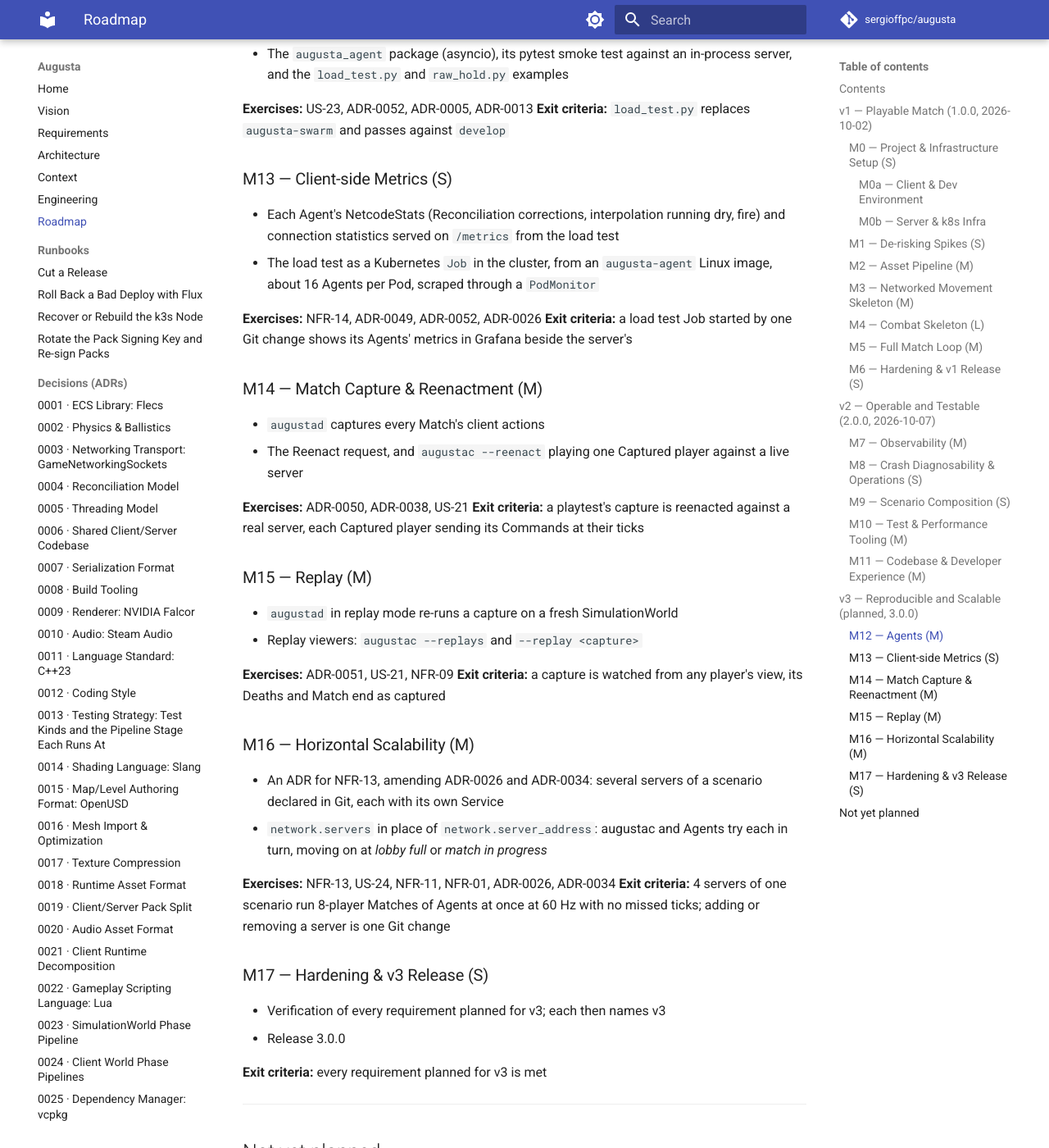
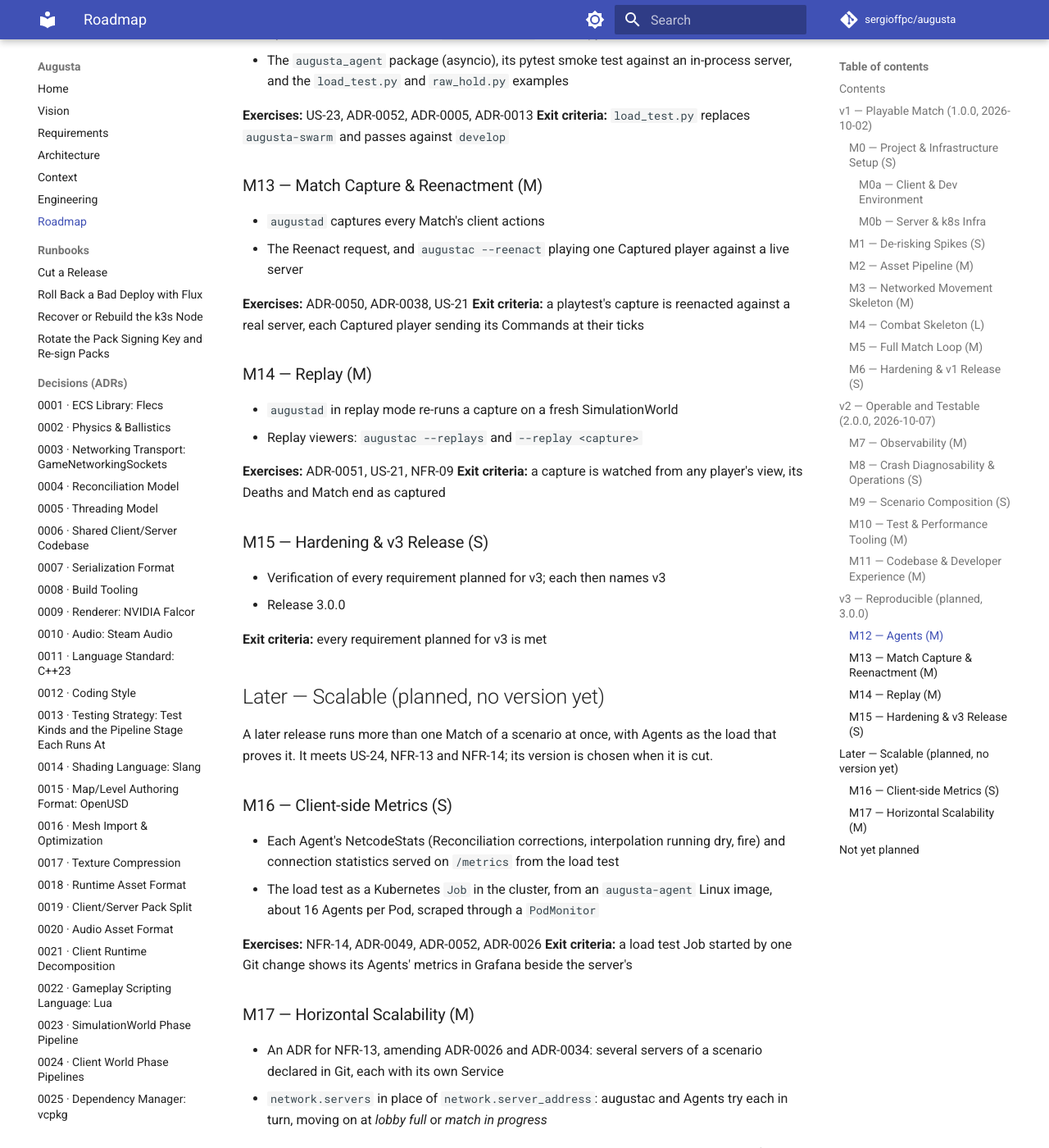
Before and after one commit to sergioffpc/augusta, an MkDocs documentation site: the page built from docs/ROADMAP.md, in a window 1280 px wide and 1400 px high, scrolled down 6259 px. Shown: the whole window at 82% size. Built offline with MkDocs 1.6.1 and Material for MkDocs 9.7.7, drawn with Linux system fonts in a browser that asks for light colours; comment, search, counter and statistics services are not loaded; some of the changed text lies outside the part shown.

Commit message:
docs(roadmap): move client-side metrics and horizontal scalability past v3
v3 now meets US-21, US-23 and NFR-09 only. Client-side Metrics and
Horizontal Scalability move to a later release with no version yet,
taking US-24, NFR-13 and NFR-14 with them. Milestones are renumbered to
stay in order: v3 is M12-M15, the later release M16-M17.

Co-Authored-By: Claude Opus 5.5 <noreply@anthropic.com>

```diff
--- a/docs/ROADMAP.md
+++ b/docs/ROADMAP.md
@@ -23,13 +23,14 @@ that first met it, or the one it is planned for.
     - [M9 — Scenario Composition (S)](#m9--scenario-composition-s)
     - [M10 — Test & Performance Tooling (M)](#m10--test--performance-tooling-m)
     - [M11 — Codebase & Developer Experience (M)](#m11--codebase--developer-experience-m)
-- [v3 — Reproducible and Scalable (planned, 3.0.0)](#v3--reproducible-and-scalable-planned-300)
+- [v3 — Reproducible (planned, 3.0.0)](#v3--reproducible-planned-300)
     - [M12 — Agents (M)](#m12--agents-m)
-    - [M13 — Client-side Metrics (S)](#m13--client-side-metrics-s)
-    - [M14 — Match Capture & Reenactment (M)](#m14--match-capture--reenactment-m)
-    - [M15 — Replay (M)](#m15--replay-m)
-    - [M16 — Horizontal Scalability (M)](#m16--horizontal-scalability-m)
-    - [M17 — Hardening & v3 Release (S)](#m17--hardening--v3-release-s)
+    - [M13 — Match Capture & Reenactment (M)](#m13--match-capture--reenactment-m)
+    - [M14 — Replay (M)](#m14--replay-m)
+    - [M15 — Hardening & v3 Release (S)](#m15--hardening--v3-release-s)
+- [Later — Scalable (planned, no version yet)](#later--scalable-planned-no-version-yet)
+    - [M16 — Client-side Metrics (S)](#m16--client-side-metrics-s)
+    - [M17 — Horizontal Scalability (M)](#m17--horizontal-scalability-m)
 - [Not yet planned](#not-yet-planned)
 
 <!-- pyml enable md051 -->
@@ -255,7 +255,38 @@ under it. It meets US-21, US-23, US-24, NFR-09, NFR-13 and NFR-14.
 **Exercises:** US-23, ADR-0052, ADR-0005, ADR-0013 **Exit criteria:**
 `load_test.py` replaces `augusta-swarm` and passes against `develop`
 
-### M13 — Client-side Metrics (S)
+### M13 — Match Capture & Reenactment (M)
+
+- `augustad` captures every Match's client actions
+- The Reenact request, and `augustac --reenact` playing one Captured player
+  against a live server
+
+**Exercises:** ADR-0050, ADR-0038, US-21 **Exit criteria:** a playtest's capture
+is reenacted against a real server, each Captured player sending its Commands at
+their ticks
+
+### M14 — Replay (M)
+
+- `augustad` in replay mode re-runs a capture on a fresh SimulationWorld
+- Replay viewers: `augustac --replays` and `--replay <capture>`
+
+**Exercises:** ADR-0051, US-21, NFR-09 **Exit criteria:** a capture is watched
+from any player's view, its Deaths and Match end as captured
+
+### M15 — Hardening & v3 Release (S)
+
+- Verification of every requirement planned for v3; each then names v3
+- Release 3.0.0
+
+**Exit criteria:** every requirement planned for v3 is met
+
+## Later — Scalable (planned, no version yet)
+
+A later release runs more than one Match of a scenario at once, with Agents as
+the load that proves it. It meets US-24, NFR-13 and NFR-14; its version is
+chosen when it is cut.
+
+### M16 — Client-side Metrics (S)
 
 - Each Agent's NetcodeStats (Reconciliation corrections, interpolation running
   dry, fire) and connection statistics served on `/metrics` from the load test
```
Also changed, not shown: other parts of docs/ROADMAP.md (+5 -31 lines), docs/REQUIREMENTS.md (+9 -9 lines).
